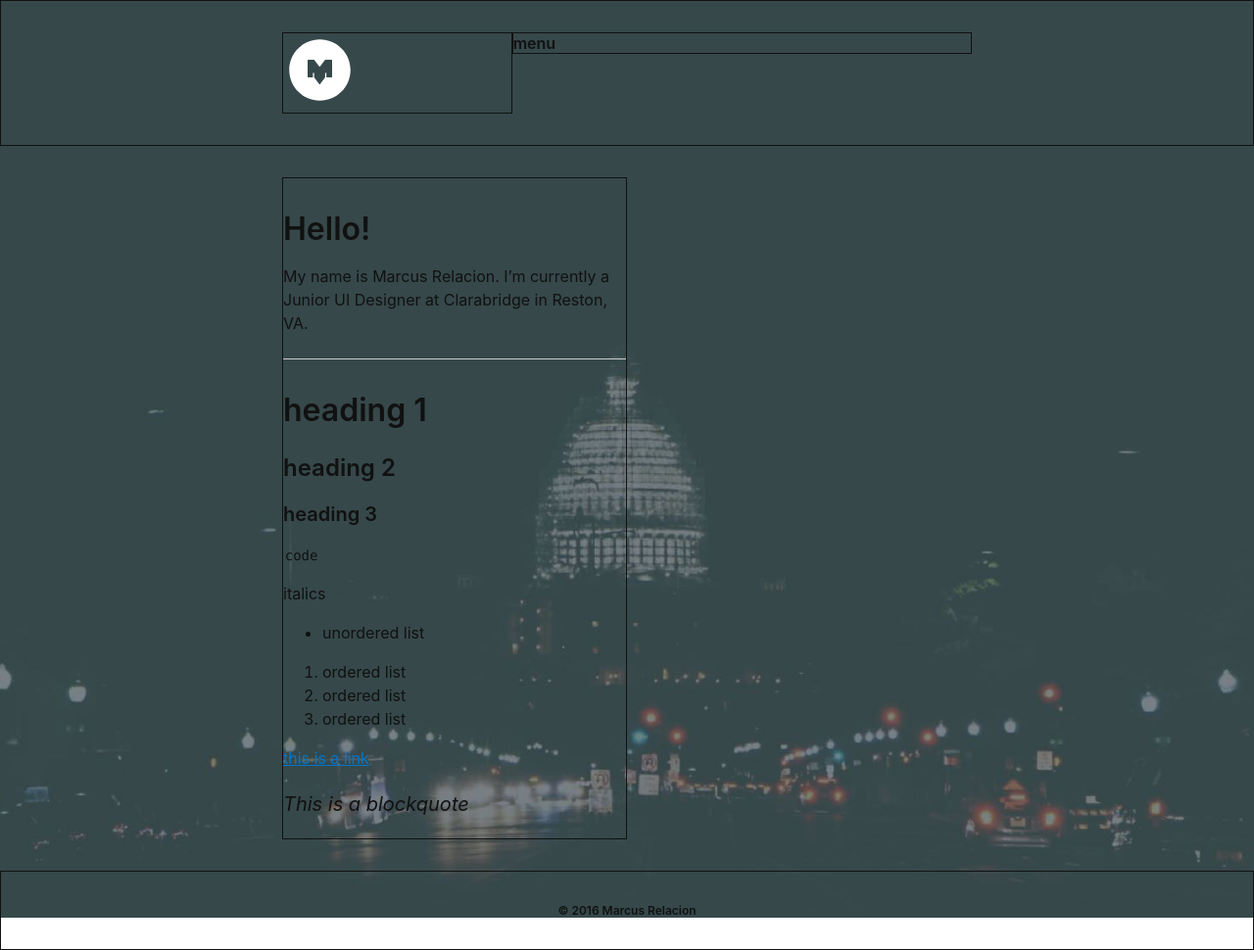
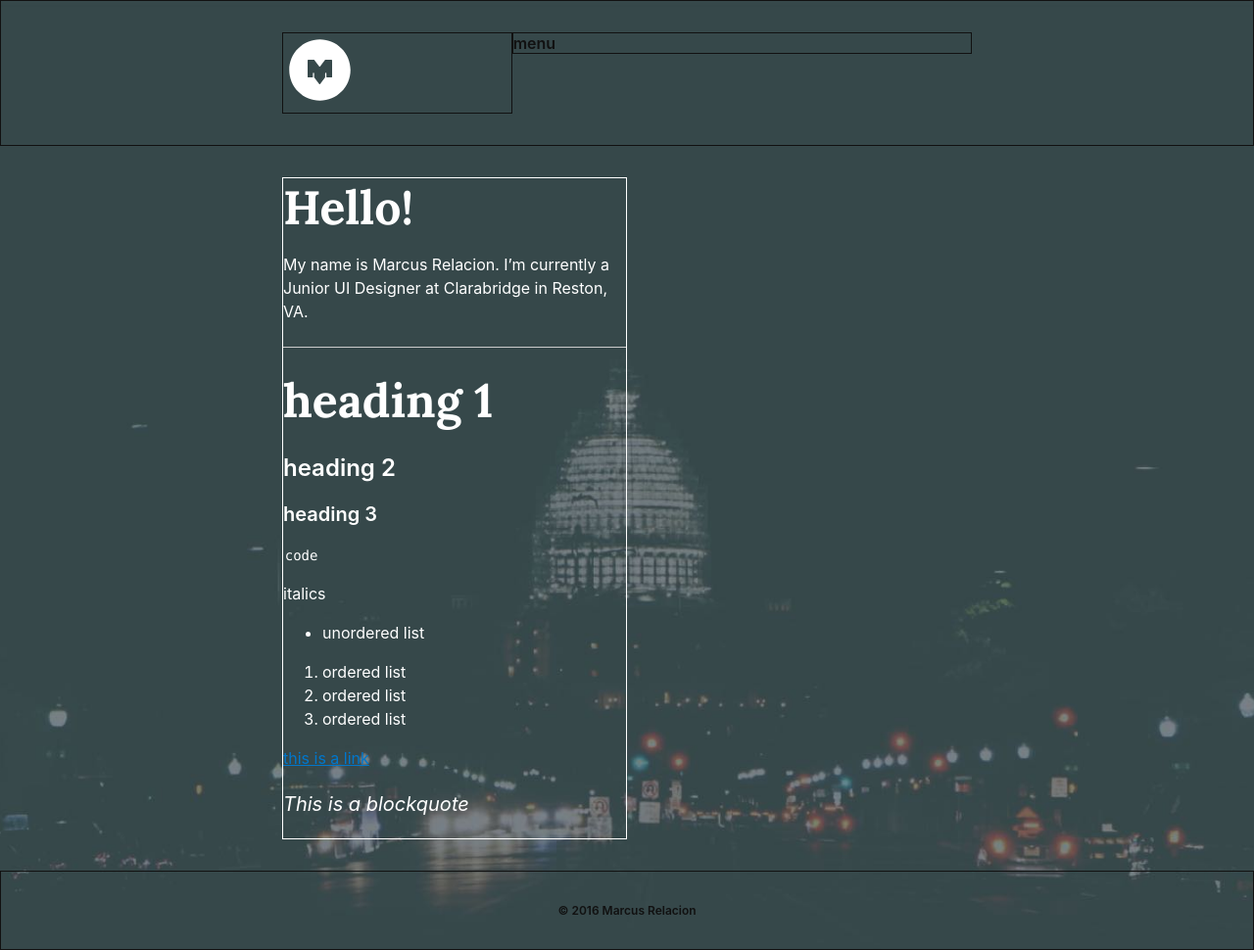
Before and after one commit to brandonpowell/marcusrelacion.github.io, a Jekyll site: the page built from index.markdown, in a window 1280 px wide. Shown: the whole page at 98% size. Built offline with Jekyll 4.4.1, drawn with Linux system fonts in a browser that asks for light colours.

Commit message:
building type styles

```diff
--- a/_layouts/home.html
+++ b/_layouts/home.html
@@ -5,7 +5,7 @@
 <main>
   <section>
     <div class="container clearfix p3">
-      <div class="sm-col sm-col-12 md-col-6 border">
+      <div class="sm-col sm-col-12 md-col-6 border" style="color: #fff;">
         {{ page.about-text | markdownify }}
       </div>
     </div>
--- a/_sass/_mr-globals.scss
+++ b/_sass/_mr-globals.scss
@@ -1,5 +1,4 @@
 body {
-  height: 100vh;
 }
 
 /* sets the max width for the container of the site */
--- /dev/null
+++ b/_sass/_mr-posts.scss
@@ -0,0 +1,8 @@
+@import "_mr-typography";
+
+h1 {
+  font-size: 3rem;
+  font-family: $heading;
+  font-weight: 700;
+  margin: 0;
+}
--- a/assets/css/base.scss
+++ b/assets/css/base.scss
@@ -33,6 +33,7 @@
 /* MR Modules */
 @import "mr-colors";
 @import "mr-globals";
+@import "mr-posts";
 @import "mr-typography";
 
 /* ===
```
